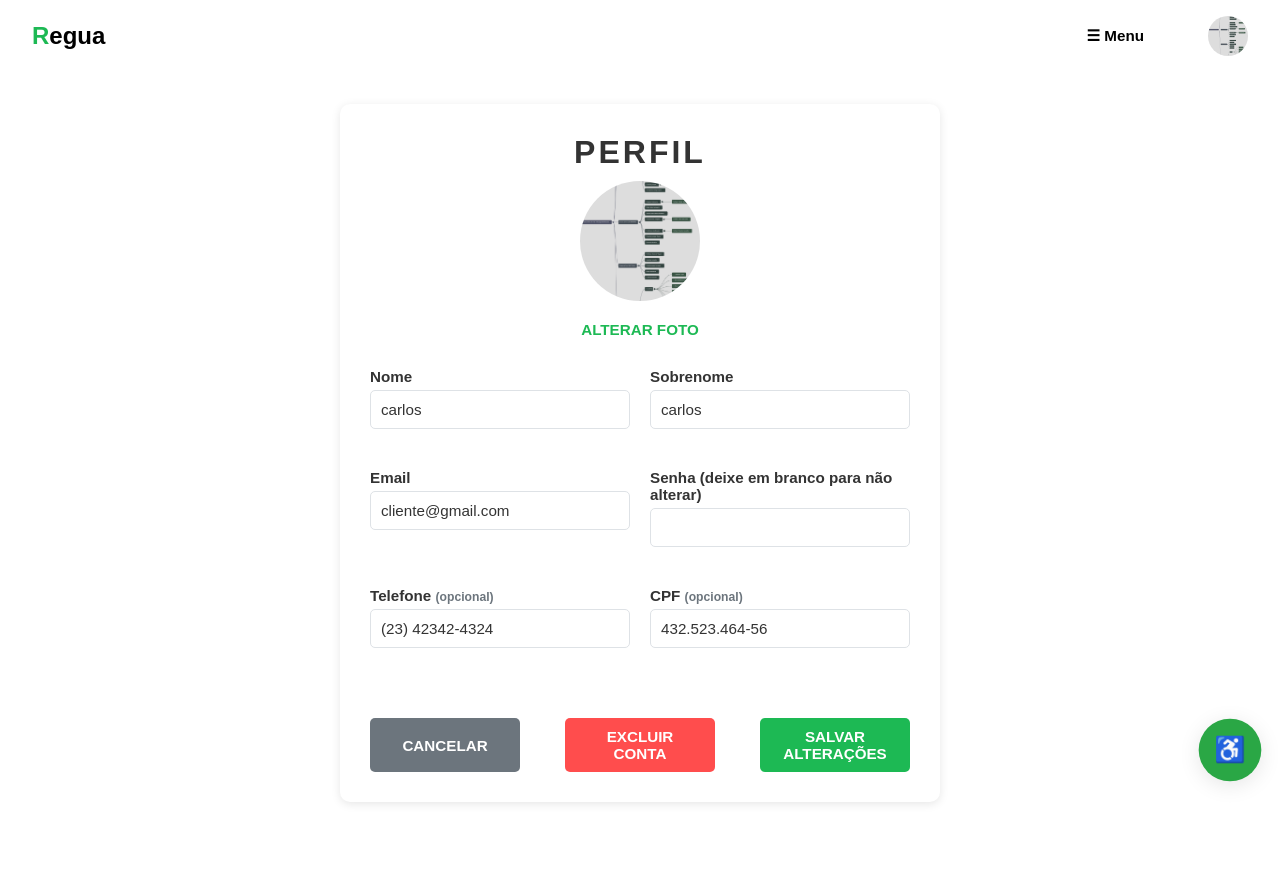
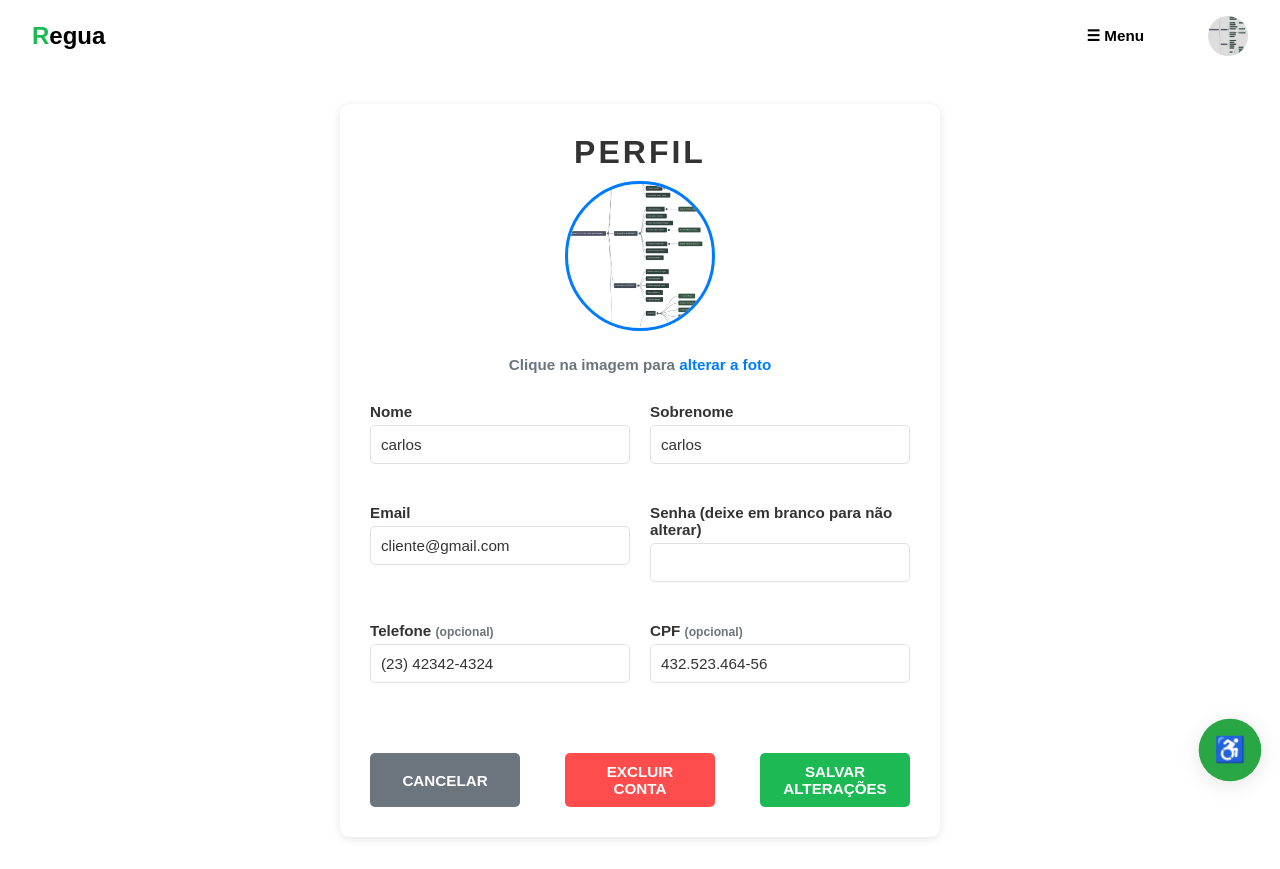
Before and after one commit to AtlyGood/Deploy-regua, a Django app: template regua2/templates/perfil.html in a window 1280 px wide. Before the commit the page ends 804 px from the top, so only its background shows below. Run offline with Django 5.2, Linux system fonts and the light colour scheme; the template is opened without the code that fills it: values that come from a table or form of the project are taken from there, others are empty; data comes from the database, SQL or seed files in the repository; some web fonts are replaced.

Commit message:
Update perfil.html

```diff
--- a/regua2/templates/perfil.html
+++ b/regua2/templates/perfil.html
@@ -36,6 +36,9 @@
             --cor-bolinha: #2aa745;
             --cor-bolinha-hover: #228c3a;
             --cor-sombra: rgba(0, 0, 0, 0.1);
+            --cor-input-fundo: #f8fafc;
+            --cor-input-texto: #1e293b;
+            --cor-input-borda: #e2e8f0;
         }
 
         :root[data-tema="escuro"] {
@@ -58,6 +61,9 @@
             --cor-bolinha: #2aa745;
             --cor-bolinha-hover: #34ce57;
             --cor-sombra: rgba(0, 0, 0, 0.3);
+            --cor-input-fundo: #374151;
+            --cor-input-texto: #ffffff;
+            --cor-input-borda: #4b5563;
         }
 
         /* Tamanhos de fonte */
@@ -259,63 +265,73 @@
             font-size: var(--tamanho-h1);
         }
 
-        .profile-pic {
-            width: 120px;
-            height: 120px;
-            border-radius: 50%;
-            margin: 0 auto 20px;
-            background-color: #ddd;
-            position: relative;
-            overflow: hidden;
-            background-size: cover;
-            background-position: center;
+        /* NOVO ESTILO PARA FOTO DE PERFIL - igual ao cadastro barbearia */
+        .photo-section {
+            display: flex;
+            flex-direction: column;
+            align-items: center;
+            margin-bottom: 30px;
         }
 
-        .profile-pic::before {
-            content: "";
-            position: absolute;
-            top: 25%;
-            left: 25%;
-            width: 50%;
-            height: 50%;
-            border-radius: 50%;
-            border: 2px solid white;
+        .photo-container {
+            position: relative;
+            width: 150px;
+            height: 150px;
+            margin-bottom: 15px;
         }
 
-        .profile-pic::after {
-            content: "";
-            position: absolute;
-            bottom: 20px;
-            left: 25%;
-            width: 50%;
-            height: 25%;
-            border-top: 2px solid white;
+        .photo-preview {
+            width: 100%;
+            height: 100%;
             border-radius: 50%;
+            object-fit: cover;
+            border: 3px solid var(--cor-primaria);
+            cursor: pointer;
         }
 
-        .profile-pic.has-photo::before,
-        .profile-pic.has-photo::after {
+        .photo-placeholder {
+            width: 100%;
+            height: 100%;
+            border-radius: 50%;
+            background-color: var(--cor-input-fundo);
+            display: flex;
+            align-items: center;
+            justify-content: center;
+            font-size: 36px;
+            color: var(--cor-secundaria);
+            border: 2px dashed var(--cor-borda);
+            cursor: pointer;
+            transition: all 0.3s;
+        }
+
+        .photo-placeholder:hover {
+            border-color: var(--cor-primaria);
+            background-color: var(--cor-widget-hover);
+        }
+
+        .photo-text {
+            color: var(--cor-secundaria);
+            font-weight: 600;
+            text-align: center;
+            margin-top: 10px;
+            font-size: var(--tamanho-p);
+        }
+
+        .photo-text strong {
+            color: var(--cor-primaria);
+        }
+
+        #photo-input {
+            display: none;
+        }
+
+        /* Remove os estilos antigos da foto de perfil */
+        .profile-pic {
             display: none;
         }
 
         .btn-change-photo {
-            background: none;
-            border: none;
-            color: #1DB954;
-            text-decoration: none;
-            cursor: pointer;
-            margin-top: 10px;
-            display: block;
-            font-weight: bold;
-            font-size: var(--tamanho-p);
-            text-align: center;
-            margin-left: auto;
-            margin-right: auto;
-            width: fit-content;
-        }
-
-        .btn-change-photo:hover {
-            color: #05742b;
+            display: none;
         }
 
         .profile-form {
@@ -850,9 +866,20 @@
     <div class="profile-container">
         <div class="profile-header">
             <h1>PERFIL</h1>
-            <div class="profile-pic" id="profile-pic"></div>
-            <button class="btn-change-photo" id="change-photo">ALTERAR FOTO</button>
-            <input type="file" id="photo-input" accept="image/*" style="display: none;">
+
+            <!-- NOVA SEÇÃO DE FOTO - igual ao cadastro barbearia -->
+            <div class="photo-section">
+                <div class="photo-container">
+                    {% if usuario.foto_perfil %}
+                        <img src="{{ usuario.foto_perfil.url }}" class="photo-preview" id="photo-preview">
+                    {% else %}
+                        <div class="photo-placeholder" id="photo-placeholder">👤</div>
+                    {% endif %}
+                </div>
+
+                <p class="photo-text">Clique na imagem para <strong>alterar a foto</strong></p>
+                <input type="file" id="photo-input" name="photo-input" accept="image/*">
+            </div>
         </div>
 
         <form class="profile-form" id="profileForm" method="post">
@@ -962,15 +989,55 @@
             }
         }
 
-        // Upload de foto de perfil
-        document.getElementById('change-photo').addEventListener('click', function () {
-            document.getElementById('photo-input').click();
+        // NOVO SISTEMA DE UPLOAD DE FOTO - igual ao cadastro barbearia
+        const photoInput = document.getElementById('photo-input');
+        const photoPlaceholder = document.getElementById('photo-placeholder');
+        const photoPreview = document.getElementById('photo-preview');
+
+        if (photoPlaceholder) {
+            photoPlaceholder.addEventListener('click', function() {
+                photoInput.click();
+            });
+        }
+
+        if (photoPreview) {
+            photoPreview.addEventListener('click', function() {
+                photoInput.click();
+            });
+        }
+
+        photoInput.addEventListener('change', function(e) {
+            const file = e.target.files[0];
+            if (file) {
+                const reader = new FileReader();
+                reader.onload = function(event) {
+                    const existingPreview = document.getElementById('photo-preview');
+
+                    if (existingPreview) {
+                        existingPreview.src = event.target.result;
+                    } else {
+                        const newPreview = document.createElement('img');
+                        newPreview.src = event.target.result;
+                        newPreview.className = 'photo-preview';
+                        newPreview.id = 'photo-preview';
+                        newPreview.addEventListener('click', function() {
+                            photoInput.click();
                         });
 
-        document.getElementById('photo-input').addEventListener('change', function (e) {
-            if (e.target.files && e.target.files[0]) {
+                        const placeholder = document.getElementById('photo-placeholder');
+                        placeholder.replaceWith(newPreview);
+                    }
+
+                    // Upload automático da foto
+                    uploadPhoto(file);
+                };
+                reader.readAsDataURL(file);
+            }
+        });
+
+        function uploadPhoto(file) {
             const formData = new FormData();
-                formData.append('foto_perfil', e.target.files[0]);
+            formData.append('foto_perfil', file);
             formData.append('csrfmiddlewaretoken', '{{ csrf_token }}');
 
             fetch('{% url "upload_foto_perfil" %}', {
@@ -981,7 +1048,7 @@
             .then(data => {
                 if (data.status === 'success') {
                     // Atualiza todas as fotos do site
-                            document.querySelectorAll('.profile-pic, .profile-pic-nav, .mobile-profile-pic').forEach(pic => {
+                    document.querySelectorAll('.profile-pic-nav, .mobile-profile-pic').forEach(pic => {
                         pic.style.backgroundImage = `url(${data.foto_url})`;
                         pic.classList.add('has-photo');
                     });
@@ -994,7 +1061,6 @@
                 alert('Erro ao enviar foto');
             });
         }
-        });
 
         // Redirecionamento para home
         document.getElementById('cancel-btn').addEventListener('click', function () {
@@ -1094,7 +1160,7 @@
 
             // Carrega foto de perfil se existir
             {% if usuario.foto_perfil %}
-            document.querySelectorAll('.profile-pic, .profile-pic-nav, .mobile-profile-pic').forEach(pic => {
+            document.querySelectorAll('.profile-pic-nav, .mobile-profile-pic').forEach(pic => {
                 pic.style.backgroundImage = 'url({{ usuario.foto_perfil.url }})';
                 pic.classList.add('has-photo');
             });
```
Lines whose indentation alone changed are shown as unchanged.
